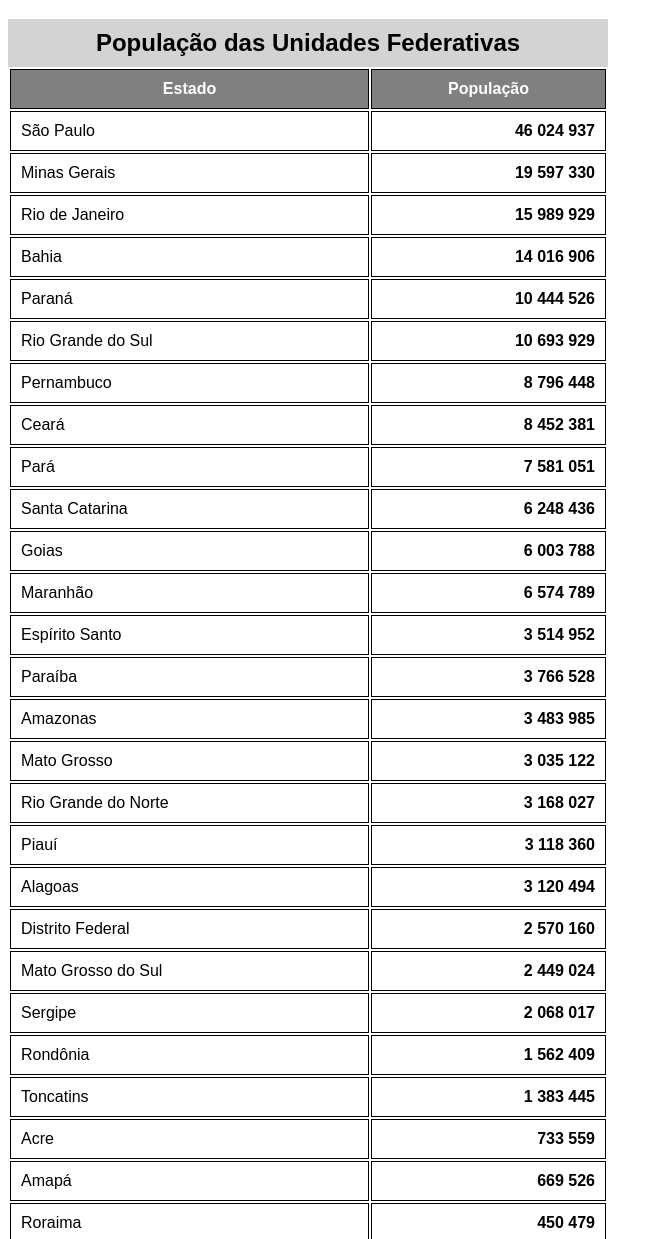
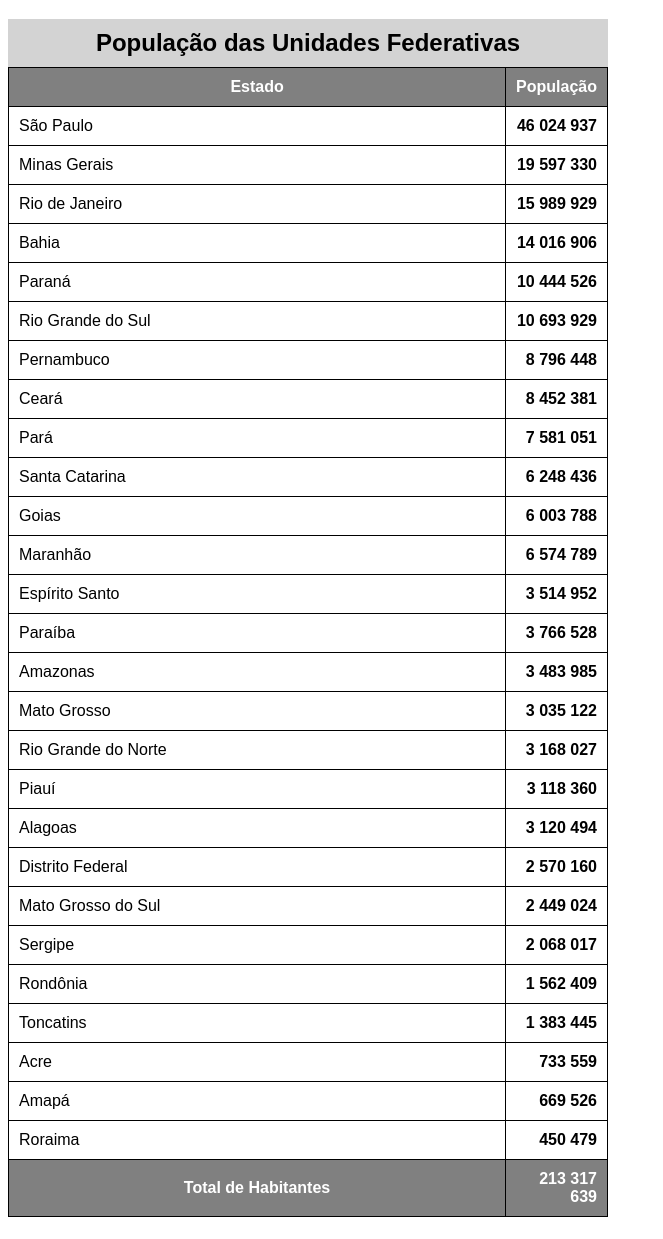
Before and after one commit to Bsjbrunoo/html-css, a plain HTML site: page exercicios/EX023/tabela002.html in a window 1280 px wide. Shown: the part 61-1300 px from the top of the page, without its empty margins (0-663 px from the left). Drawn offline with Linux system fonts and the light colour scheme.

Commit message:
configurações pontuais

```diff
--- a/exercicios/EX023/tabela002.html
+++ b/exercicios/EX023/tabela002.html
@@ -13,6 +13,7 @@
 
         table {
             width: 600px;
+            border-collapse: collapse;
         }
 
         td, th { border: 1px solid black;
@@ -44,6 +45,7 @@
     <!--
         ANATOMIA PARA TABELAS GRANDES
         TABLE
+            CAPTION (Legenda da Tabela)
             THEAD
                 TR, TD, TH
             TBODY
@@ -56,8 +58,8 @@
     <caption>População das Unidades Federativas</caption>
     <thead>
         <tr>
-            <th>Estado</th>
-            <th>População</th>
+            <th scope="col">Estado</th>
+            <th scope="col" style="width: 60px;">População</th>
         </tr>
 
     </thead>
@@ -205,7 +207,7 @@
 
     <tfoot>
         <tr>
-            <th>Total de Habitantes</th>
+            <th scope="row">Total de Habitantes</th>
             <td class="num">213 317 639</td>
         </tr>
     </tfoot>
```
